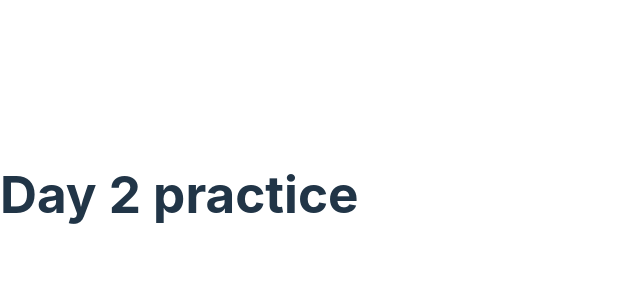
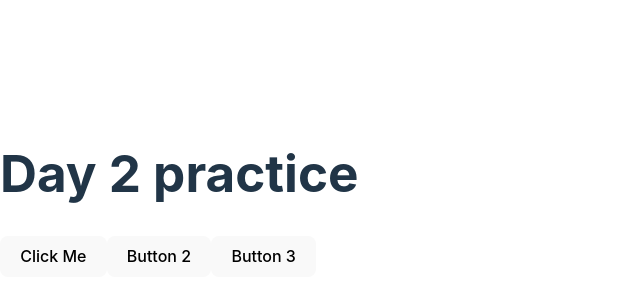
Before and after one commit to rahat-israil/React-Day2, a React (Vite) app: page / in a window 1280 px wide. Shown: the part 206-506 px from the top of the page, without its empty margins (0-640 px from the left). Built offline with nearby package versions, Linux system fonts and the light colour scheme.

Commit message:
Event Handeler with Function

```diff
--- a/src/App.jsx
+++ b/src/App.jsx
@@ -3,9 +3,21 @@ import './App.css'
 
 function App() {
 
+  function handleClick() {      // Normal Function
+    alert('Yes connection successfully')
+  };
+
+  const handleClick2 = () => {      // Arrow Function
+    alert('Button 2 is Clicked')
+  }
+
   return (
     <>
       <h1>Day 2 practice</h1>
+      <button onClick={handleClick}>Click Me</button>
+      <button onClick={handleClick2}>Button 2</button>
+      {/* In line Arrow Function */}
+      <button onClick={() => {alert('Button 3 is Clicked')}}>Button 3</button>
 
     </>
   )
```
